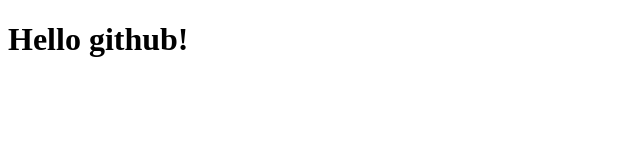
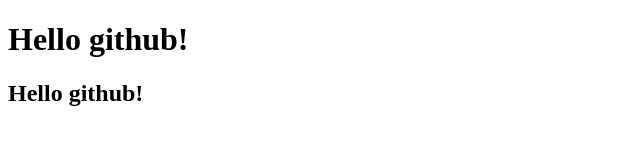
Before and after one commit to huquan29/git-test1, a plain HTML site: page index.html in a window 1280 px wide. Shown: the whole page, without its empty margins (0-640 px from the left). Drawn offline with Linux system fonts and the light colour scheme.

Commit message:
h2 추가

```diff
--- a/index.html
+++ b/index.html
@@ -4,5 +4,6 @@
 </head>
 <body>
     <h1> Hello github! </h1>
+    <h2> Hello github! </h2>
 </body>
 </html>
```
